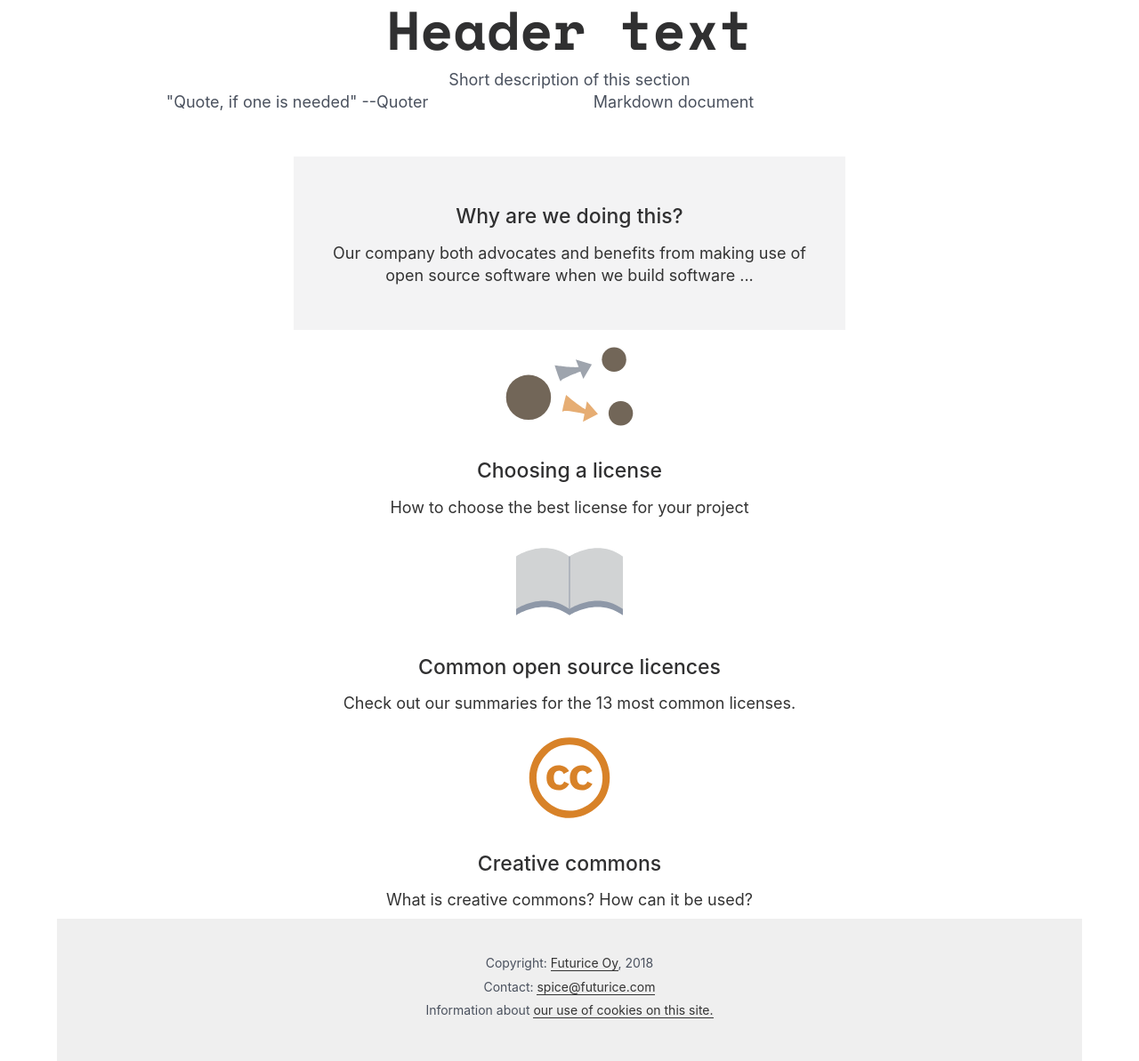
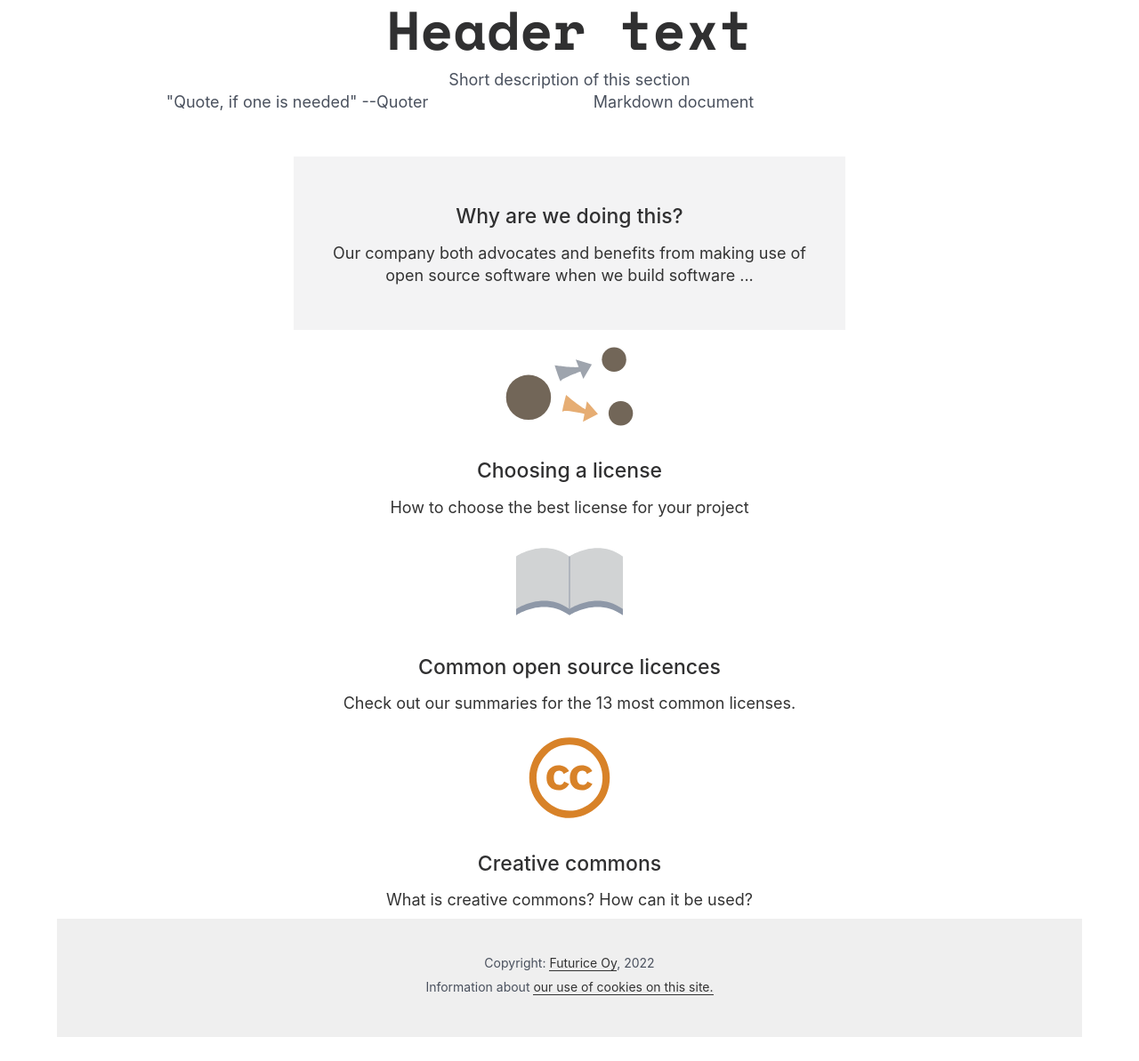
Before and after one commit to futurice/spiceprogram, a Jekyll site: the page built from published-by-us/index.html, in a window 1280 px wide. Shown: the whole page at 89% size. Built offline with Jekyll 4.4.1, drawn with Linux system fonts in a browser that asks for light colours; nearby versions of some CDN libraries; after the commit the page ends 1166 px from its top, so only the background shows below that.

Commit message:
Remove contact, change year

```diff
--- a/_layouts/default.html
+++ b/_layouts/default.html
@@ -15,8 +15,7 @@
         {{ content }}
         <footer>
             <div class="container">
-                <p>Copyright: <a href="https://futurice.com">Futurice Oy</a>, 2018</p>
-                <p>Contact: <a href="mailto:spice@futurice.com">spice@futurice.com</a></p>
+                <p>Copyright: <a href="https://futurice.com">Futurice Oy</a>, 2022</p>
                 <p>Information about <a href="https://spiceprogram.org/cookies.html">our use of cookies on this site.</a></p>
             </div>
         </footer>
```
